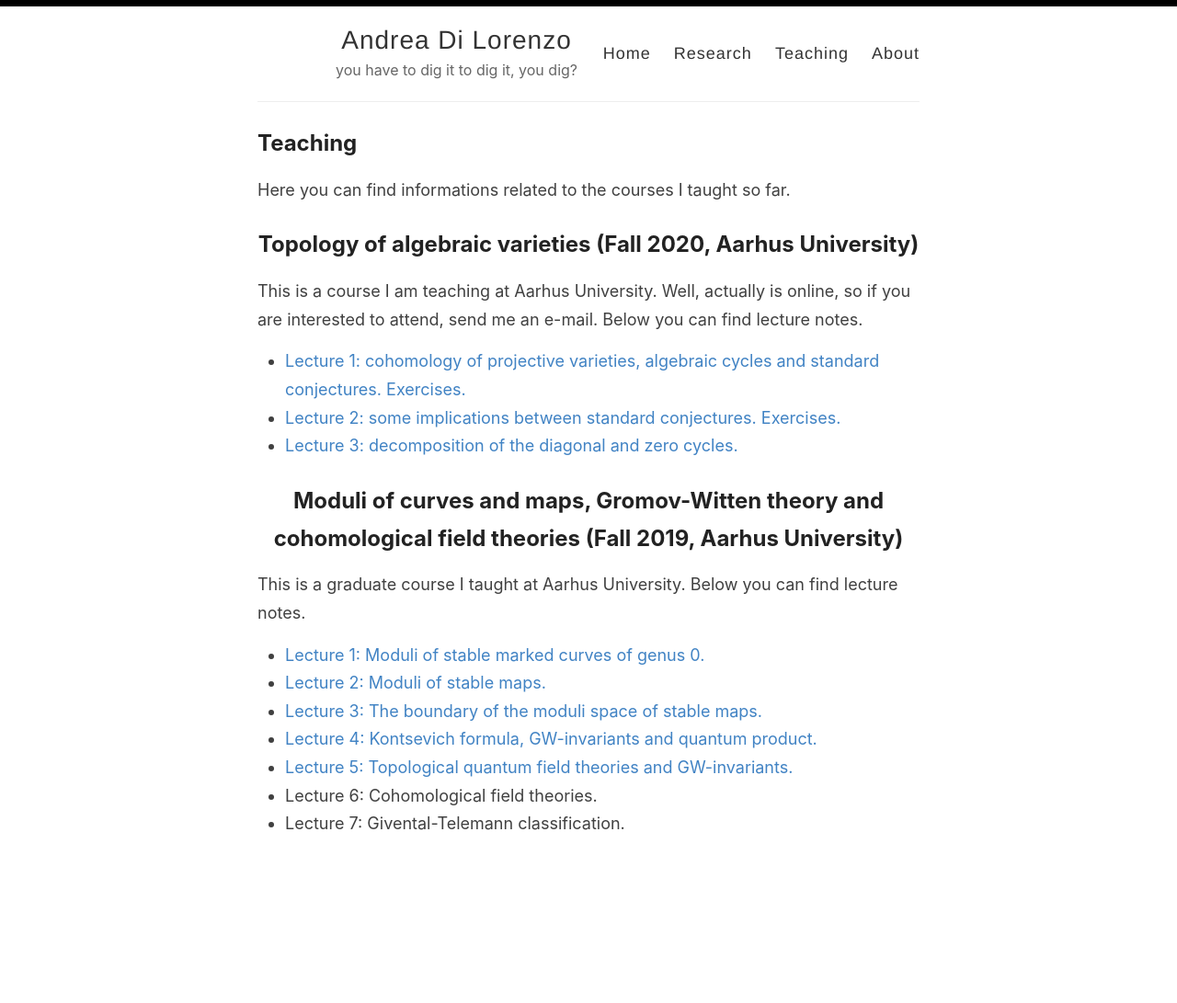
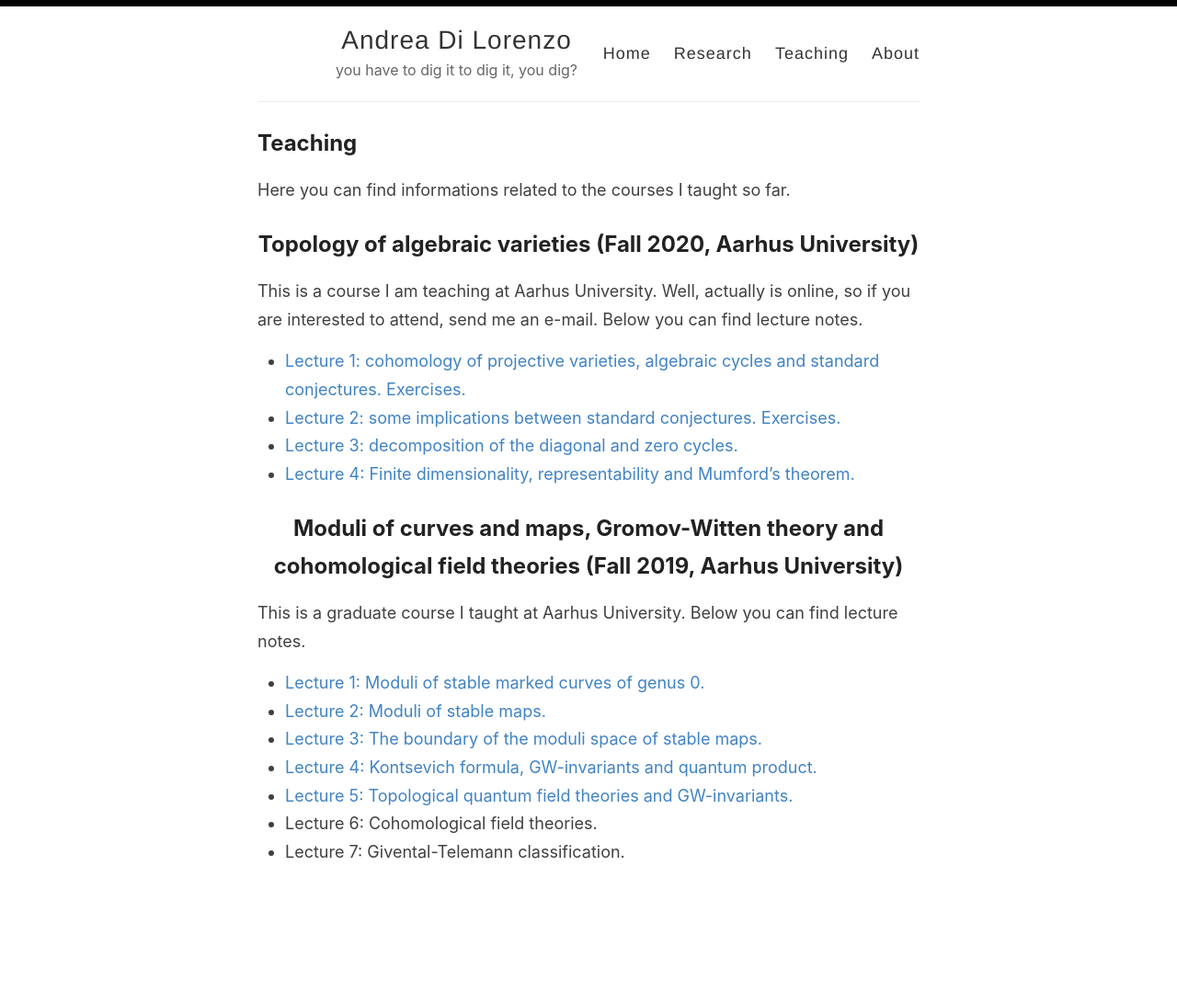
Before and after one commit to anddil/anddil.github.io, a Jekyll site: the page built from _pages/teaching.md, in a window 1280 px wide. Shown: the whole page at 92% size. Built offline with Jekyll 4.4.1, drawn with Linux system fonts in a browser that asks for light colours; before the commit the page ends 1061 px from its top, so only the background shows below that.

Commit message:
Update teaching.md

```diff
--- a/_pages/teaching.md
+++ b/_pages/teaching.md
@@ -12,6 +12,7 @@ Below you can find lecture notes.
 - [Lecture 1: cohomology of projective varieties, algebraic cycles and standard conjectures.](TopAlgVars/Lecture1.pdf) [Exercises.](TopAlgVars/Exercises1.pdf)
 - [Lecture 2: some implications between standard conjectures.](TopAlgVars/Lecture2.pdf) [Exercises.](TopAlgVars/Exercises2.pdf)
 - [Lecture 3: decomposition of the diagonal and zero cycles.](TopAlgVars/Lecture3.pdf)
+- [Lecture 4: Finite dimensionality, representability and Mumford's theorem.](TopAlgVars/Lecture4.pdf)
 
 ## Moduli of curves and maps, Gromov-Witten theory and cohomological field theories (Fall 2019, Aarhus University)
 
```
